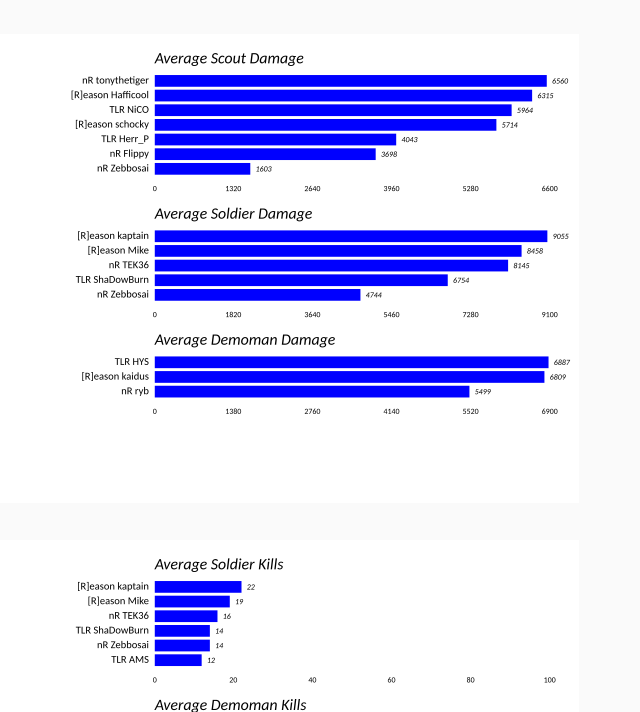
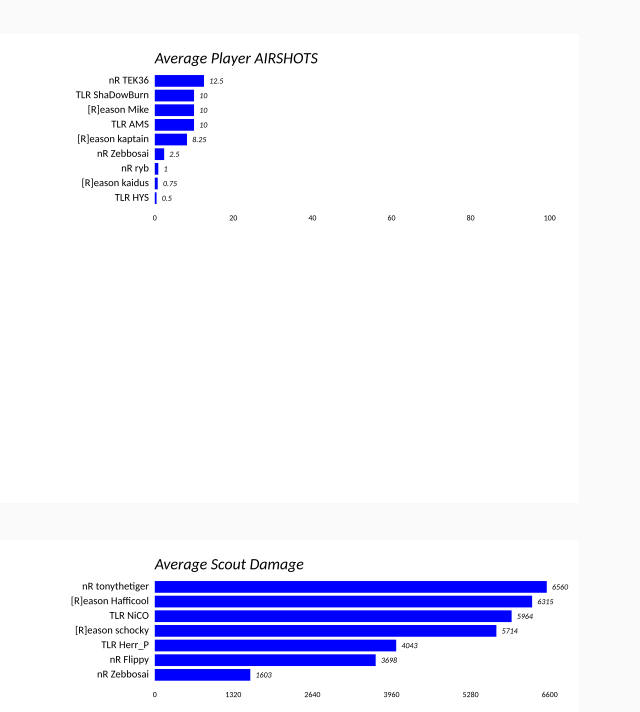
Before and after one commit to i55stats/i55stats.github.io, a plain HTML site: page index.html in a window 1280 px wide. Shown: the part 691-1403 px from the top of the page, without its empty margins (21-661 px from the left). Drawn offline with nearby package versions, Linux system fonts and the light colour scheme.

Commit message:
AIRSHOTS

```diff
--- a/index.html
+++ b/index.html
@@ -4,6 +4,7 @@
 <h4><a id="Examples_4"></a>Examples</h4>
 <p>Logs taken from ETF2L S21 Semi and Grand-Finals between nerdRage, TLR and [R]eason Gaming</p>
 <p><img src="https://github.com/i55stats/i55stats.github.io/raw/master/dpm.png" alt="dpm"></p>
+<p><img src="https://github.com/i55stats/i55stats.github.io/raw/master/as.png" alt="as"></p>
 <p><img src="https://github.com/i55stats/i55stats.github.io/raw/master/dmg.png" alt="dmg"></p>
 <p><img src="https://github.com/i55stats/i55stats.github.io/raw/master/kills.png" alt="kills"></p>
 
```
Also changed, not shown: as.png (added).
